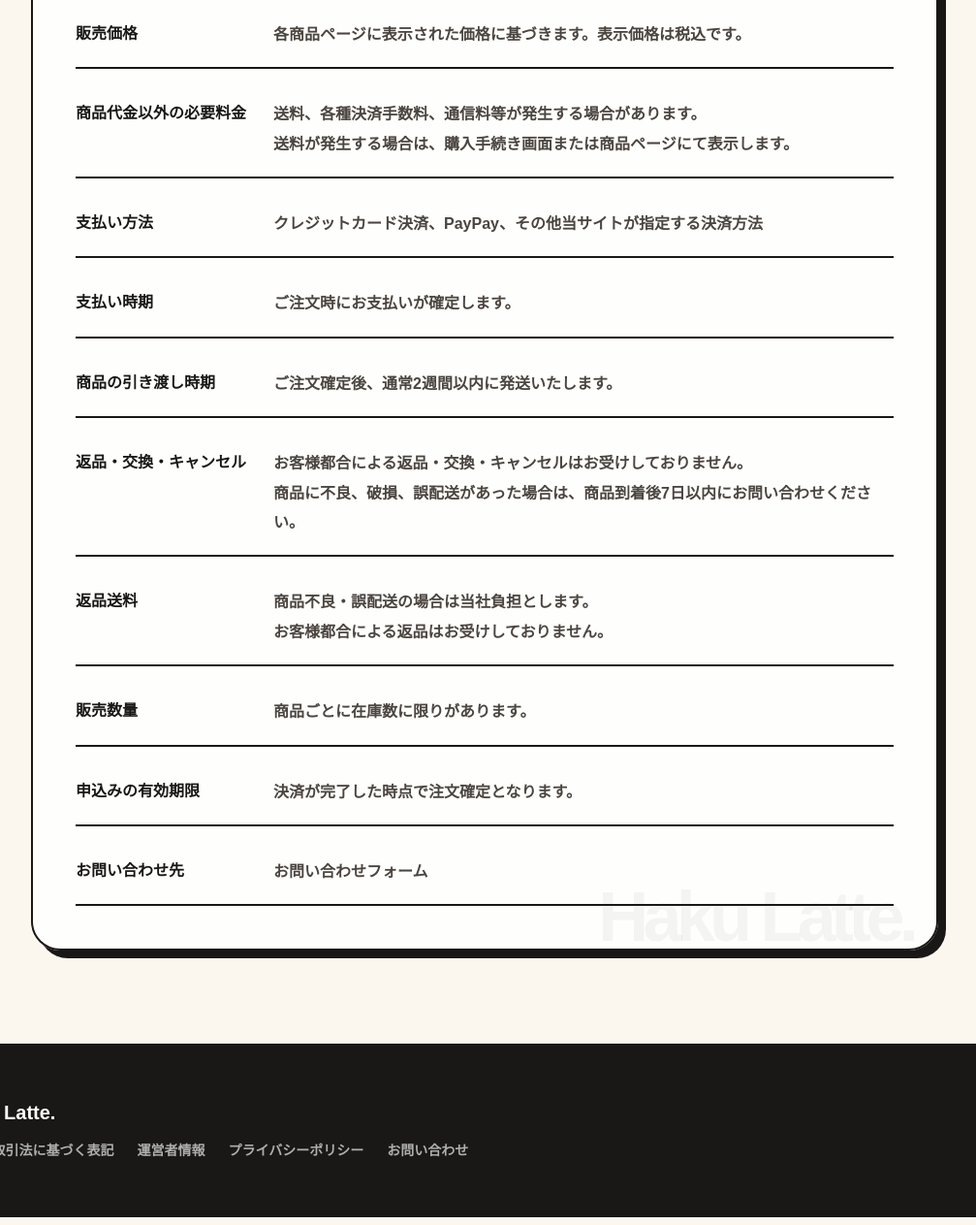
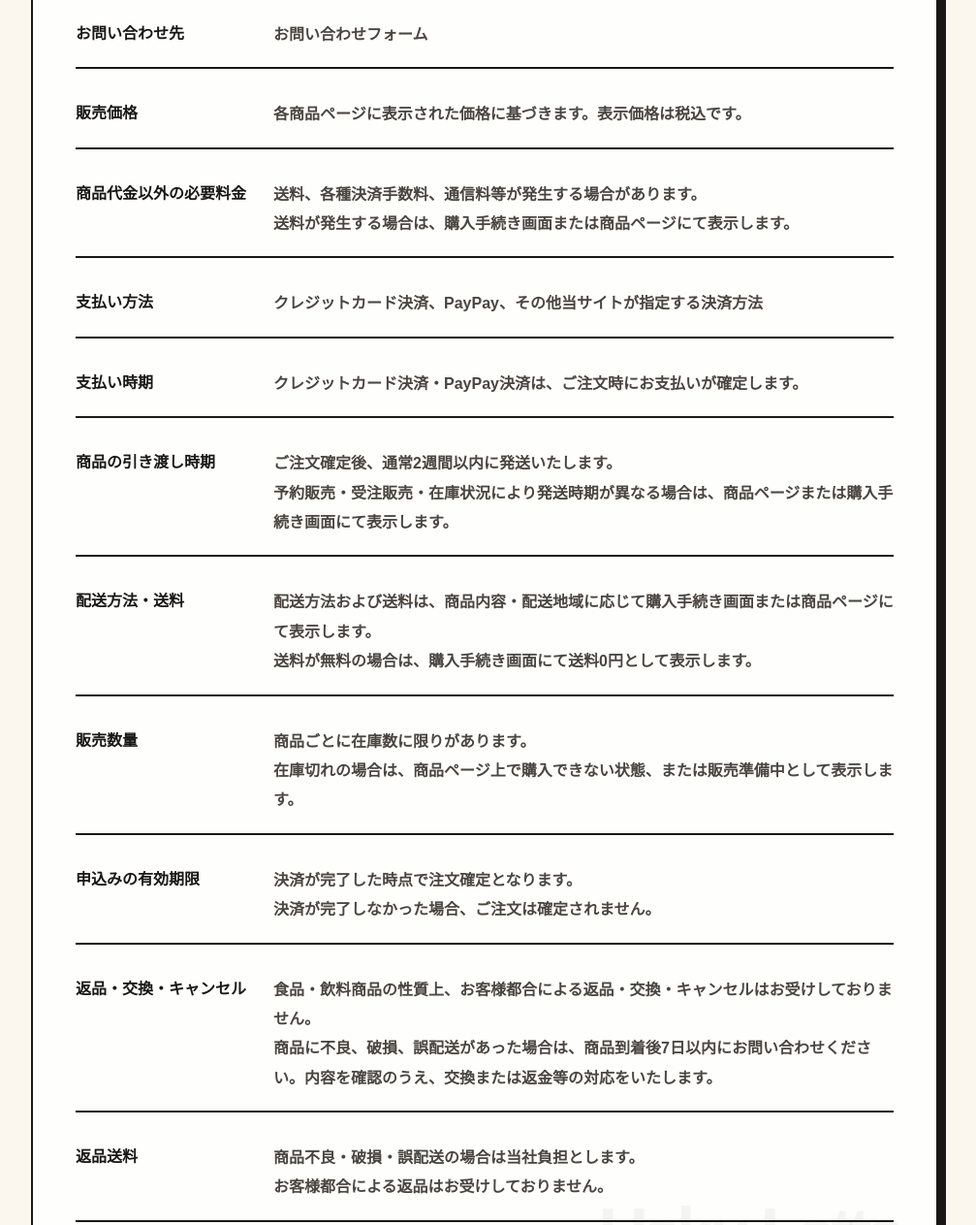
Before and after one commit to pochi0001/haku-latte-stripe, a website: page public/tokusho.html in a window 1280 px wide. Shown: the part 824-2087 px from the top of the page at 97% size, without its empty margins (140-1147 px from the left). Drawn offline with Linux system fonts and the light colour scheme.

Commit message:
update buifes site

```diff
--- a/public/tokusho.html
+++ b/public/tokusho.html
@@ -37,20 +37,27 @@
       </div>
 
       <div>
-        <dt>電話番号</dt>
-        <dd>
-          請求があった場合、遅滞なく開示いたします。
-        </dd>
-      </div>
-
-      <div>
         <dt>所在地</dt>
         <dd>〒323-0811<br>栃木県小山市犬塚八丁目7番地17-301号室</dd>
       </div>
 
       <div>
+        <dt>電話番号</dt>
+        <dd>請求があった場合、遅滞なく開示いたします。</dd>
+      </div>
+
+      <div>
         <dt>メールアドレス</dt>
-        <dd>info.vfes0220@gmail.com</dd>
+        <dd>
+          <a href="mailto:info.vfes0220@gmail.com">info.vfes0220@gmail.com</a>
+        </dd>
+      </div>
+
+      <div>
+        <dt>お問い合わせ先</dt>
+        <dd>
+          <a href="/access.html">お問い合わせフォーム</a>
+        </dd>
       </div>
 
       <div>
@@ -73,47 +80,58 @@
 
       <div>
         <dt>支払い時期</dt>
-        <dd>ご注文時にお支払いが確定します。</dd>
+        <dd>
+          クレジットカード決済・PayPay決済は、ご注文時にお支払いが確定します。
+        </dd>
       </div>
 
       <div>
         <dt>商品の引き渡し時期</dt>
-        <dd>ご注文確定後、通常2週間以内に発送いたします。</dd>
+        <dd>
+          ご注文確定後、通常2週間以内に発送いたします。<br>
+          予約販売・受注販売・在庫状況により発送時期が異なる場合は、商品ページまたは購入手続き画面にて表示します。
+        </dd>
+      </div>
+
+      <div>
+        <dt>配送方法・送料</dt>
+        <dd>
+          配送方法および送料は、商品内容・配送地域に応じて購入手続き画面または商品ページにて表示します。<br>
+          送料が無料の場合は、購入手続き画面にて送料0円として表示します。
+        </dd>
+      </div>
+
+      <div>
+        <dt>販売数量</dt>
+        <dd>
+          商品ごとに在庫数に限りがあります。<br>
+          在庫切れの場合は、商品ページ上で購入できない状態、または販売準備中として表示します。
+        </dd>
+      </div>
+
+      <div>
+        <dt>申込みの有効期限</dt>
+        <dd>
+          決済が完了した時点で注文確定となります。<br>
+          決済が完了しなかった場合、ご注文は確定されません。
+        </dd>
       </div>
 
       <div>
         <dt>返品・交換・キャンセル</dt>
         <dd>
-          お客様都合による返品・交換・キャンセルはお受けしておりません。<br>
-          商品に不良、破損、誤配送があった場合は、商品到着後7日以内にお問い合わせください。
+          食品・飲料商品の性質上、お客様都合による返品・交換・キャンセルはお受けしておりません。<br>
+          商品に不良、破損、誤配送があった場合は、商品到着後7日以内にお問い合わせください。内容を確認のうえ、交換または返金等の対応をいたします。
         </dd>
       </div>
 
       <div>
         <dt>返品送料</dt>
         <dd>
-          商品不良・誤配送の場合は当社負担とします。<br>
+          商品不良・破損・誤配送の場合は当社負担とします。<br>
           お客様都合による返品はお受けしておりません。
         </dd>
       </div>
-
-      <div>
-        <dt>販売数量</dt>
-        <dd>商品ごとに在庫数に限りがあります。</dd>
-      </div>
-
-      <div>
-        <dt>申込みの有効期限</dt>
-        <dd>決済が完了した時点で注文確定となります。</dd>
-      </div>
-
-      <div>
-        <dt>お問い合わせ先</dt>
-        <dd>
-          <a href="/access.html">お問い合わせフォーム</a>
-        </dd>
-      </div>
-
     </dl>
   </section>
 </main>
```
